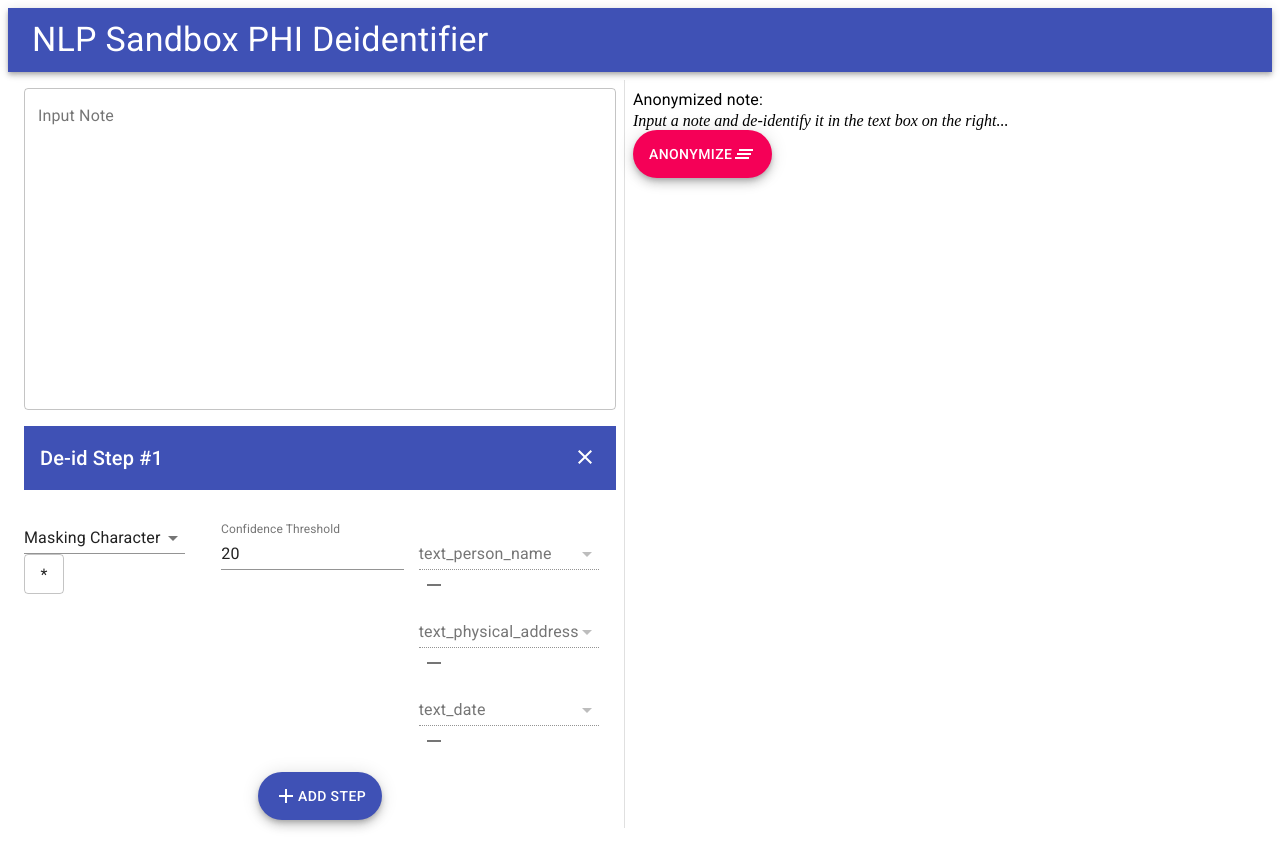
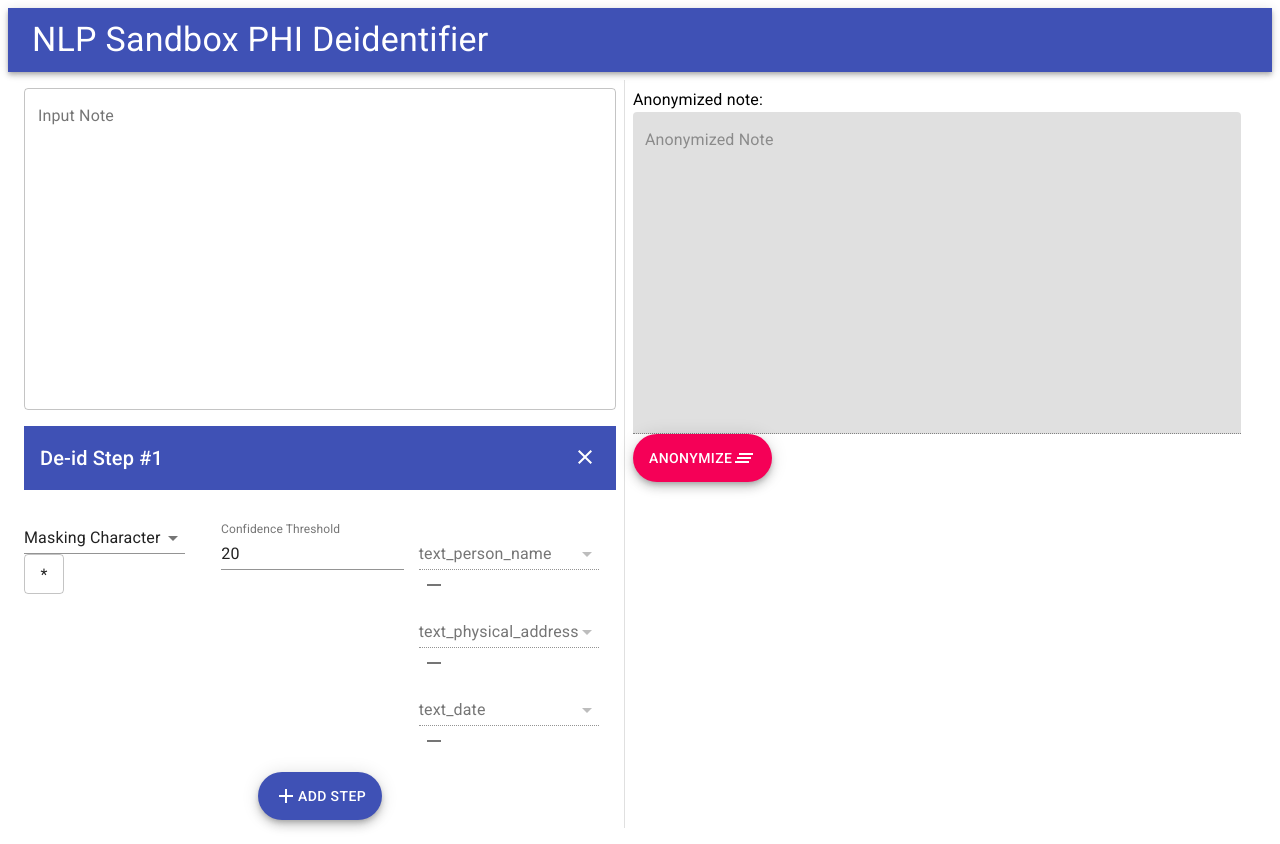
Before and after one commit to nlpsandbox/phi-deidentifier-example, a React (Create React App) app in the folder client/: page / in a window 1280 px wide. Built offline with nearby package versions, Linux system fonts and the light colour scheme.

Commit message:
Move Deid'd Text to Textbox instead of Div

```diff
--- a/client/src/components/DeidentifiedText.js
+++ b/client/src/components/DeidentifiedText.js
@@ -1,4 +1,5 @@
 import React from 'react';
+import { TextField } from '@material-ui/core';
 
 export const deidentificationStates = {
   EMPTY: 0,
@@ -10,15 +11,17 @@ export class DeidentifiedText extends React.Component {
   render() {
     let content;
     if (this.props.text === deidentificationStates.EMPTY) {
-      content = <i>Input a note and de-identify it in the text box on the right...</i>;
+      content = "";
     } else if (this.props.text === deidentificationStates.LOADING) {
-      content = <i>Loading...</i>;
+      content = "Loading...";
     } else if (this.props.text === deidentificationStates.ERROR) {
-      content = <i>API call resulted in error!</i>
+      content = "API call resulted in error!";
     } else {
       content = this.props.text;
     }
 
-    return <div className="deidentified-text">{content}</div>
+    return <TextField disabled label="Anonymized Note" variant="filled" multiline rows={15} value={content} fullWidth></TextField>;
   }
 }
+
+export default DeidentifiedText;
```
